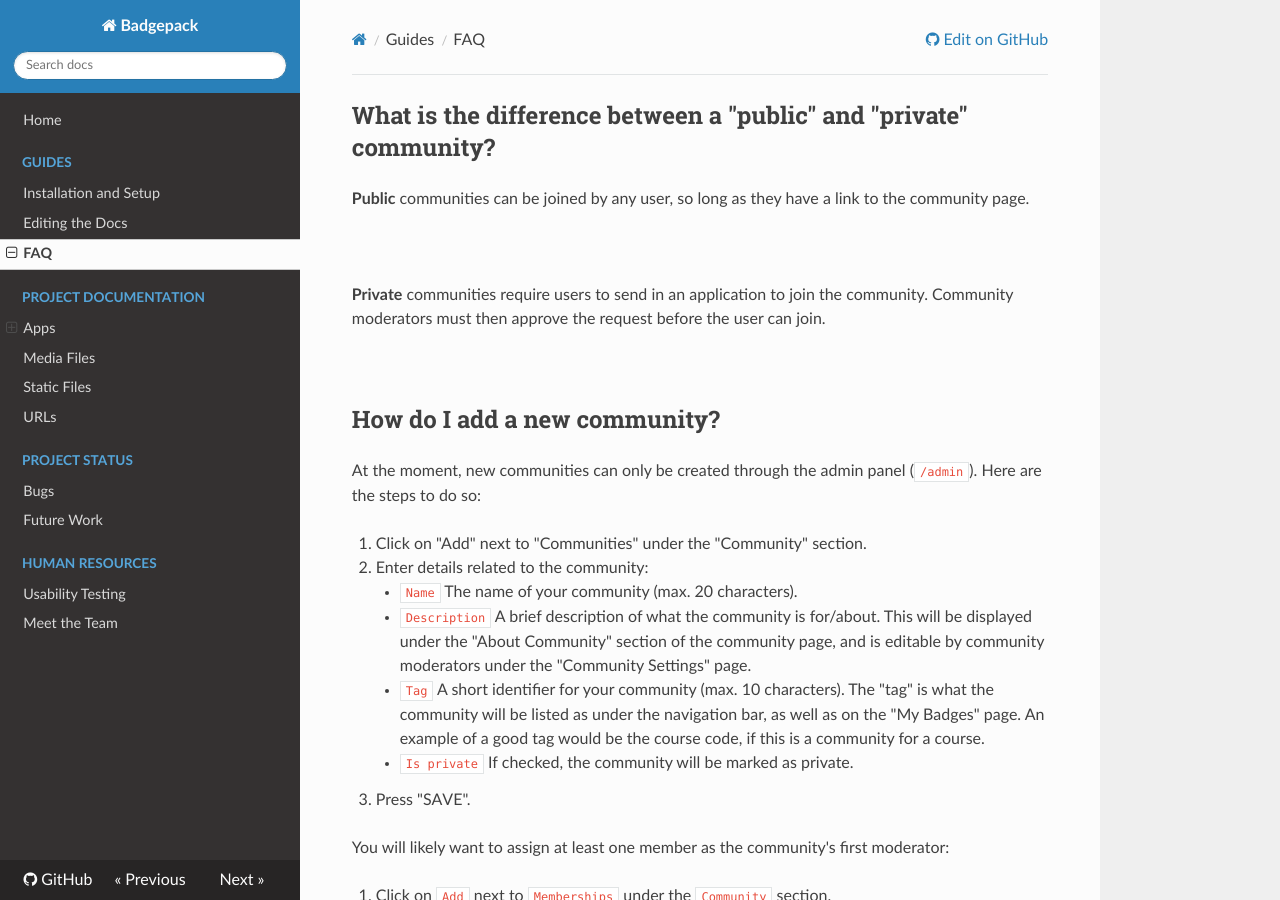
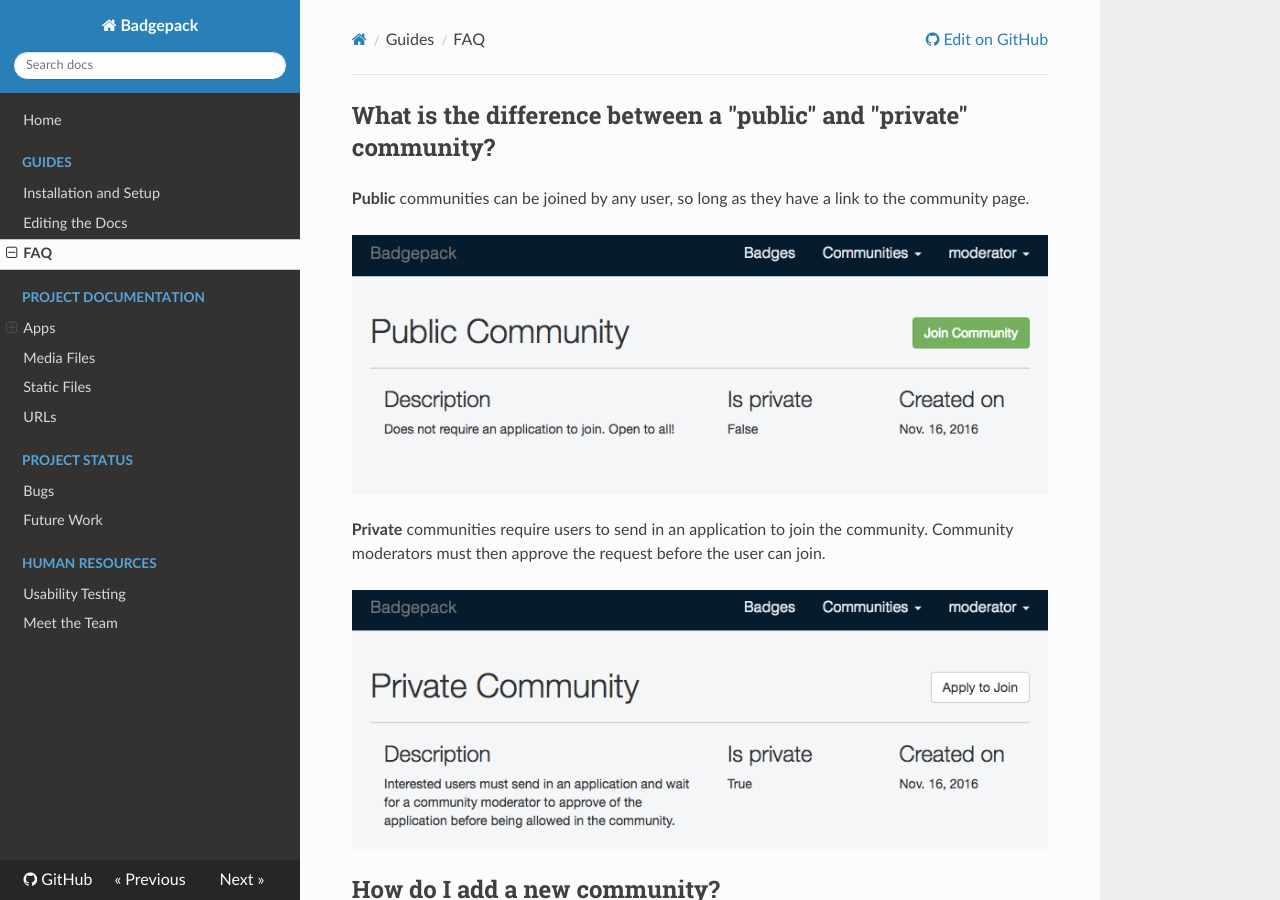
Before and after one commit to lestrato/badgepack, an MkDocs documentation site: the page built from docs/guides/faq.md, in a window 1280 px wide and 900 px high. Built offline with MkDocs 1.6.1, drawn with Linux system fonts in a browser that asks for light colours; nearby versions of some CDN libraries; old or Windows-style settings are respelled for this version of MkDocs.

Commit message:
Updated FAQ image links

```diff
--- a/docs/guides/faq.md
+++ b/docs/guides/faq.md
@@ -1,11 +1,11 @@
 ## What is the difference between a "public" and "private" community?
 **Public** communities can be joined by any user, so long as they have a link to the community page.
 
-![](images/public_community.png)
+![](../images/public_community.png)
 
 **Private** communities require users to send in an application to join the community. Community moderators must then approve the request before the user can join.
 
-![](images/private_community.png)
+![](../images/private_community.png)
 
 ## How do I add a new community?
 At the moment, new communities can only be created through the admin panel (`/admin`). Here are the steps to do so:
```
